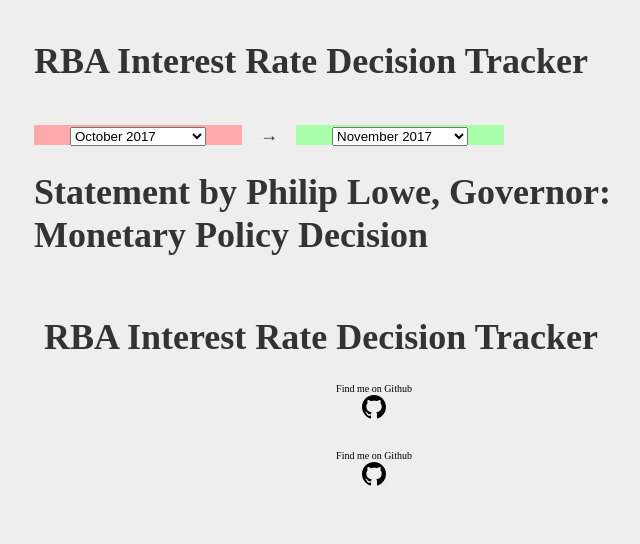
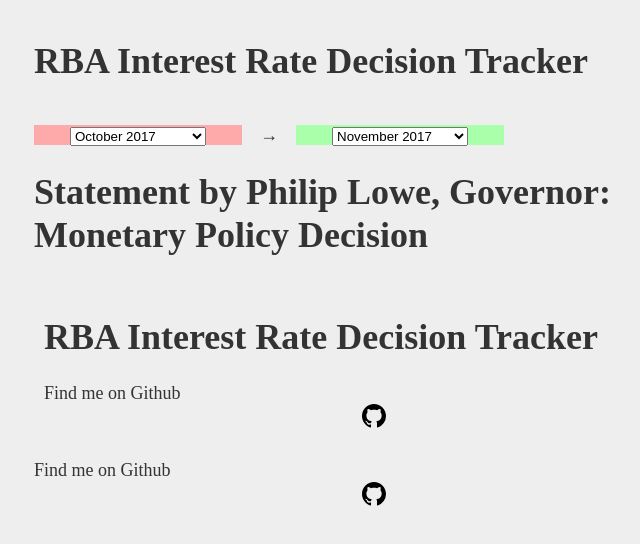
Before and after one commit to Alastairm/rbatracker, a React app: page index.html in a window 1280 px wide. Shown: the whole page, without its empty margins (266-906 px from the left). Built offline with nearby package versions, Linux system fonts and the light colour scheme; files whose address does not match are found by name.

Commit message:
Create index.html

```diff
--- a/index.html
+++ b/index.html
@@ -11,13 +11,13 @@
     <div id="app"></div>
     <script src="bundle.js"></script>
     &nbsp;&nbsp;
+  </body>
+  <footer>
+    Find me on Github
     <div class=footer-octicon>
-      <div class=footer>
-        Find me on Github
-      </div>
       <a href="https://github.com/Alastairm/rbatracker" aria-label="Homepage" class="footer-octicon" title="GitHub">
         <svg aria-hidden="true" class="octicon octicon-mark-github" height="24" version="1.1" viewBox="0 0 16 16" width="24"><path fill-rule="evenodd" d="M8 0C3.58 0 0 3.58 0 8c0 3.54 2.29 6.53 5.47 7.59.4.07.55-.17.55-.38 0-.19-.01-.82-.01-1.49-2.01.37-2.53-.49-2.69-.94-.09-.23-.48-.94-.82-1.13-.28-.15-.68-.52-.01-.53.63-.01 1.08.58 1.23.82.72 1.21 1.87.87 2.33.66.07-.52.28-.87.51-1.07-1.78-.2-3.64-.89-3.64-3.95 0-.87.31-1.59.82-2.15-.08-.2-.36-1.02.08-2.12 0 0 .67-.21 2.2.82.64-.18 1.32-.27 2-.27.68 0 1.36.09 2 .27 1.53-1.04 2.2-.82 2.2-.82.44 1.1.16 1.92.08 2.12.51.56.82 1.27.82 2.15 0 3.07-1.87 3.75-3.65 3.95.29.25.54.73.54 1.48 0 1.07-.01 1.93-.01 2.2 0 .21.15.46.55.38A8.013 8.013 0 0 0 16 8c0-4.42-3.58-8-8-8z"></path></svg>
       </a>
     </div>
-  </body>
+  </footer>
 </html>
```
